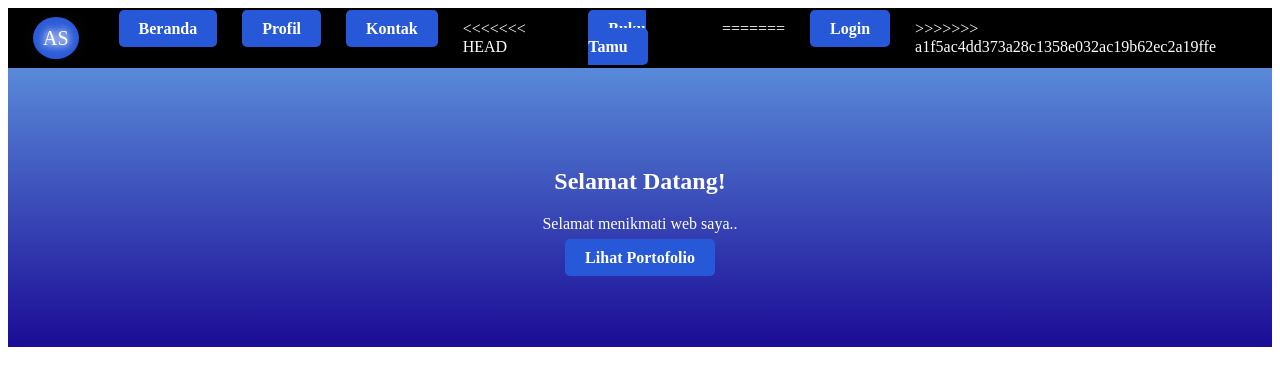
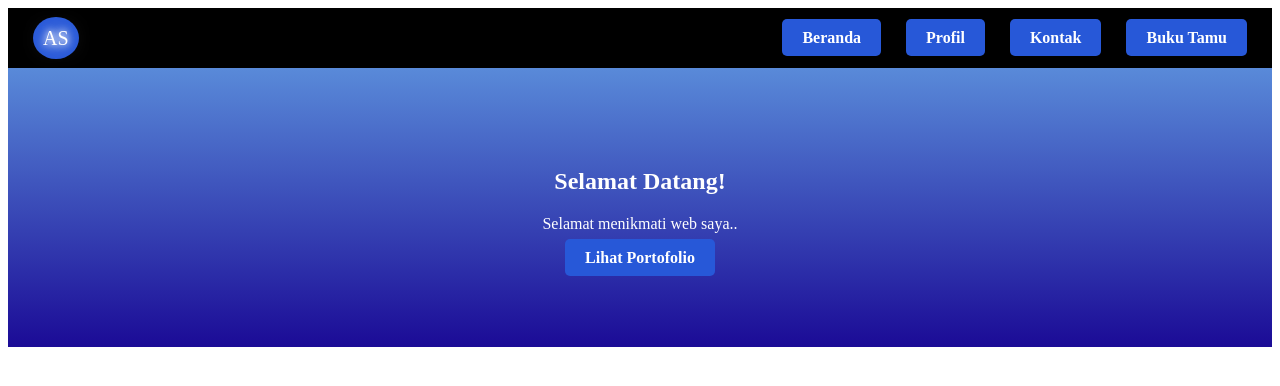
Before and after one commit to athallahsami/LatihanNavbar, a plain HTML site: page index.html in a window 1280 px wide. Drawn offline with Linux system fonts and the light colour scheme.

Commit message:
Update index.html

```diff
--- a/index.html
+++ b/index.html
@@ -14,11 +14,7 @@
 				<li><a href="#">Beranda</a></li>
 				<li><a href="https://athallahsami.github.io/WebProfil/">Profil</a></li>
 				<li><a href="#">Kontak</a></li>
-<<<<<<< HEAD
 				<li><a href="GuestPage.html">Buku Tamu</a></li>
-=======
-				<li><a href="#">Login</a></li>
->>>>>>> a1f5ac4dd373a28c1358e032ac19b62ec2a19ffe
 			</ul>
 
 		</nav>
```
